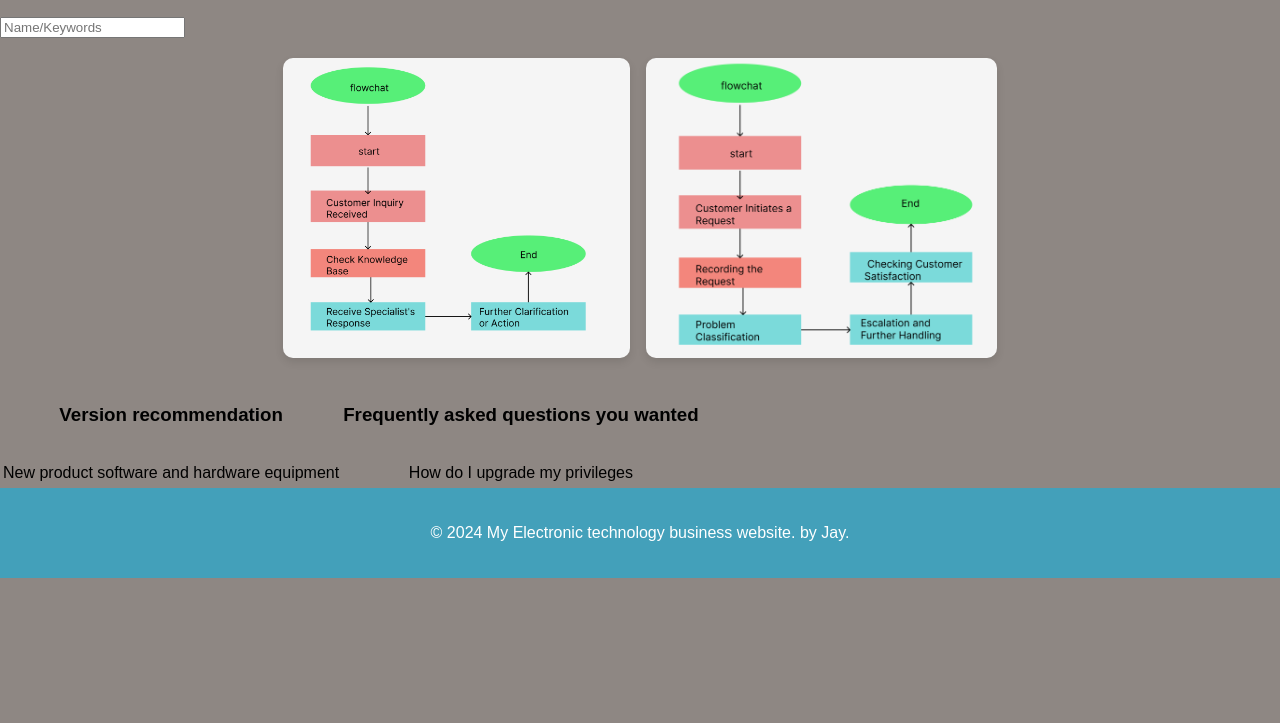
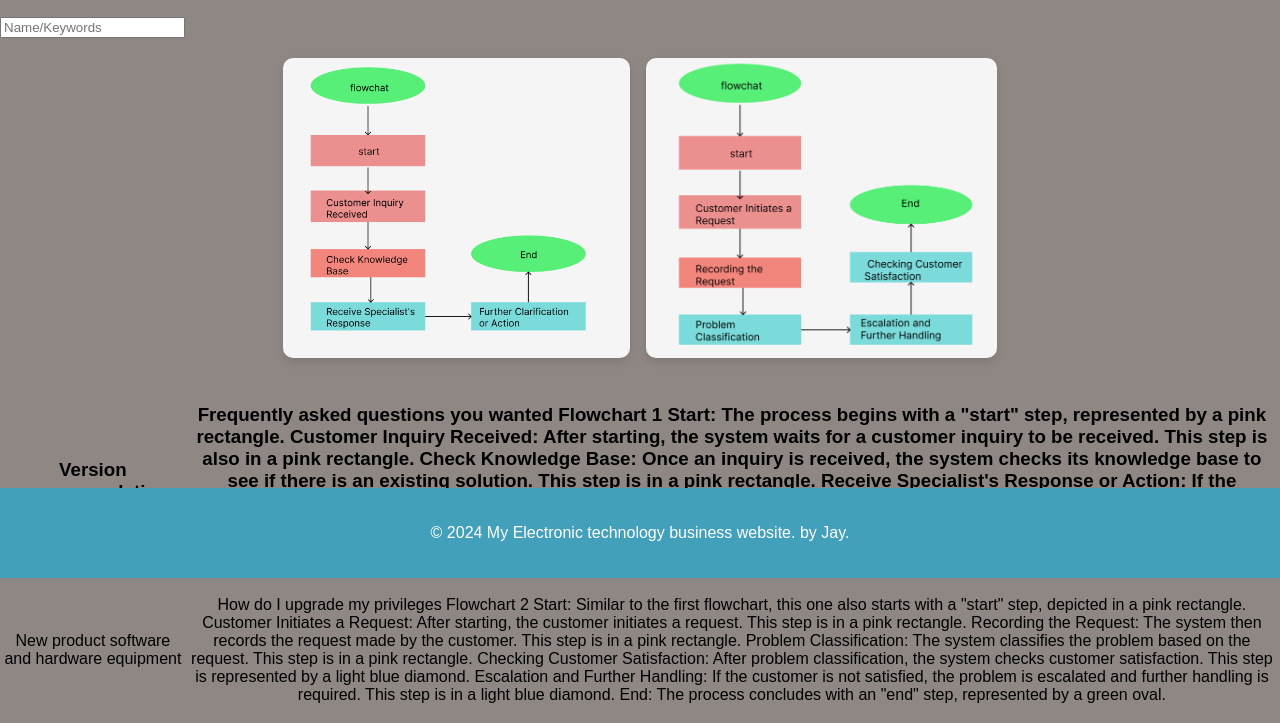
Before and after one commit to JayXUSHENGKAI/452, a plain HTML site: page support.html in a window 1280 px wide. Shown: the part 222-945 px from the top of the page. Before the commit the page ends 800 px from the top, so only its background shows below. Drawn offline with Linux system fonts and the light colour scheme.

Commit message:
Update support.html

```diff
--- a/support.html
+++ b/support.html
@@ -32,11 +32,24 @@
         <table class="supporttable">
             <tr>
                 <td><h3>Version recommendation</h3></td>
-                <td><h3>Frequently asked questions you wanted</h3></td>
+                <td><h3>Frequently asked questions you wanted  Flowchart 1
+Start: The process begins with a "start" step, represented by a pink rectangle.
+Customer Inquiry Received: After starting, the system waits for a customer inquiry to be received. This step is also in a pink rectangle.
+Check Knowledge Base: Once an inquiry is received, the system checks its knowledge base to see if there is an existing solution. This step is in a pink rectangle.
+Receive Specialist's Response or Action: If the knowledge base does not have a solution, the system receives a response or action from a specialist. This step is represented by a light blue diamond.
+End: The process concludes with an "end" step, represented by a green oval.
+Flowchart 2</h3></td>
             </tr>
             <tr>
                 <td><p>New product software and hardware equipment</p></td>
-                <td><p>How do I upgrade my privileges</p></td>
+                <td><p>How do I upgrade my privileges  Flowchart 2
+Start: Similar to the first flowchart, this one also starts with a "start" step, depicted in a pink rectangle.
+Customer Initiates a Request: After starting, the customer initiates a request. This step is in a pink rectangle.
+Recording the Request: The system then records the request made by the customer. This step is in a pink rectangle.
+Problem Classification: The system classifies the problem based on the request. This step is in a pink rectangle.
+Checking Customer Satisfaction: After problem classification, the system checks customer satisfaction. This step is represented by a light blue diamond.
+Escalation and Further Handling: If the customer is not satisfied, the problem is escalated and further handling is required. This step is in a light blue diamond.
+End: The process concludes with an "end" step, represented by a green oval.</p></td>
             </tr>
         </table>
     </div>
```
